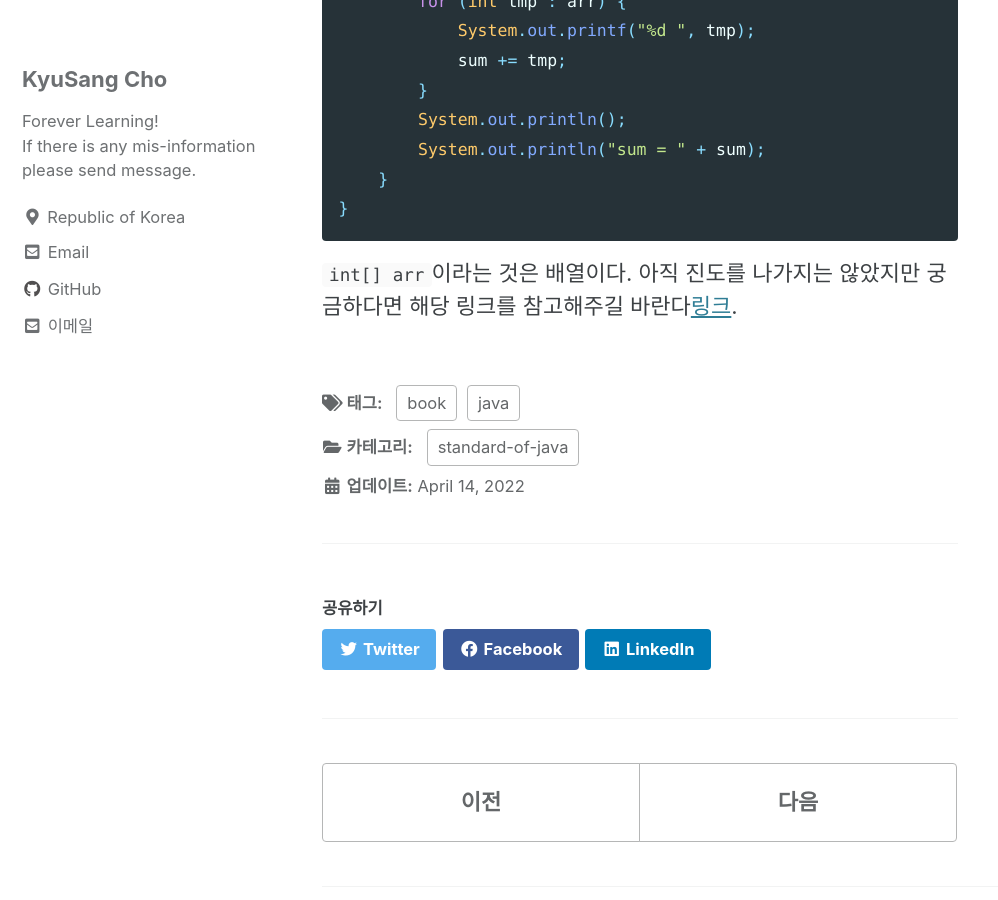
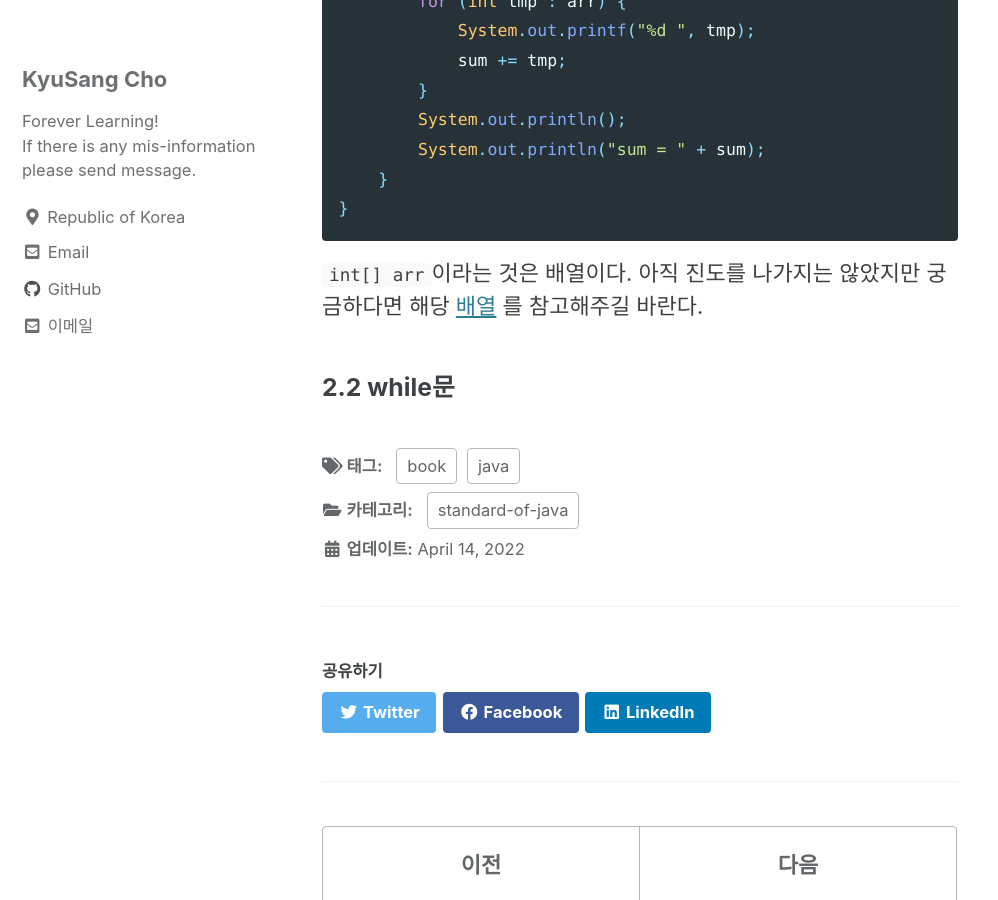
Before and after one commit to DevKS-Yet/DevKs-Yet.github.io, a Jekyll site: the page built from _posts/2022-04-14-69(standard-of-Java009).md, in a window 1280 px wide and 900 px high, scrolled down 8377 px. Shown: the whole window, without its empty margins (0-998 px from the left). Built offline with Jekyll 4.4.1, drawn with Linux system fonts in a browser that asks for light colours; cached includes are drawn as plain includes.

Commit message:
20220417

````diff
--- a/_posts/2022-04-14-69(standard-of-Java009).md
+++ b/_posts/2022-04-14-69(standard-of-Java009).md
@@ -253,4 +253,7 @@ class FlowEx22 {
     }
 }
 ```
-`int[] arr`이라는 것은 배열이다. 아직 진도를 나가지는 않았지만 궁금하다면 해당 링크를 참고해주길 바란다[링크](https://devks-yet.github.io/data-structure/71(data-structure2)/).
+`int[] arr`이라는 것은 배열이다. 아직 진도를 나가지는 않았지만 궁금하다면 해당 [배열](https://devks-yet.github.io/data-structure/71(data-structure2)/) 를 참고해주길 바란다.
+
+
+### 2.2 while문
````
